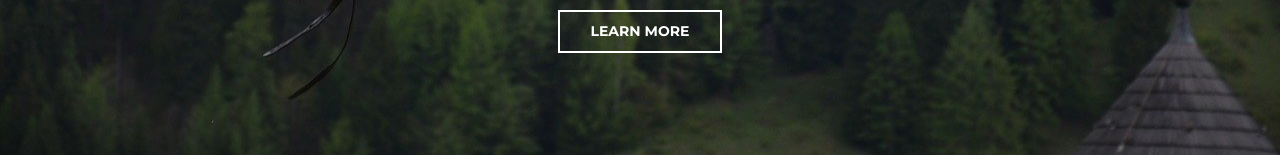
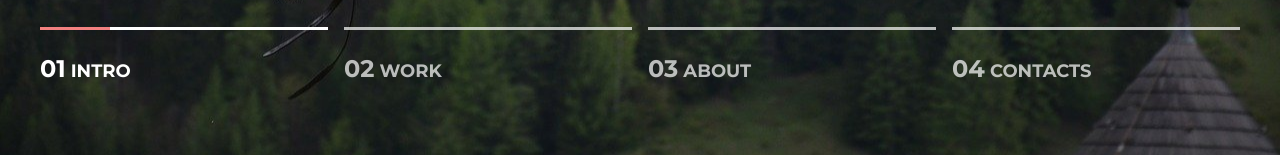
Before and after one commit to Arte-m/exampl1, a plain HTML site: page index.html in a window 1280 px wide. Shown: the part 645-800 px from the top of the page. Drawn offline with Linux system fonts and the light colour scheme.

Commit message:
add slider in futer

```diff
--- a/assets/css/style.css
+++ b/assets/css/style.css
@@ -121,6 +121,13 @@ text-transform: uppercase;
 .nav__link:hover {
   color: #fce38a;
 }
+.nav__link:hover::after, .nav__link.active::after {
+  opacity: 1;
+
+
+
+}
+
 .nav__link:hover:after {
   opacity: 1;
 }
@@ -144,3 +151,44 @@ text-transform: uppercase;
   color: #333;
 
 }
+/* slider */
+
+.slider {
+  display: flex;
+  justify-content: space-between;
+  margin-top: 30px;
+
+}
+.slider__item {
+  width: 24%;
+  padding: 20px 0;
+  position: relative;
+
+  border-top: 3px solid #fff;
+  opacity: 0.7;
+  font-size: 18px;
+  color: #fff;
+  text-transform: uppercase;
+}
+
+.slider__item.active {
+  opacity: 1;
+}
+
+.slider__item.active:before {
+content: "";
+display: block;
+width: 70px;
+height: 3px;
+background-color: #f38181;
+position: absolute;
+top: -3px;
+left: 0;
+z-index: 1;
+
+}
+
+.slider__num {
+  font-size: 24px;
+  font-weight: 700;
+}
--- a/index.html
+++ b/index.html
@@ -13,7 +13,7 @@
     <div class="header__inner">
     <div class="header__logo">MoGo</div>
     <nav class="nav">
-    <a class="nav__link" href="#">About</a>
+    <a class="nav__link active" href="#">About</a>
     <a class="nav__link" href="#">Servise</a>
     <a class="nav__link" href="#">Work</a>
     <a class="nav__link" href="#">Blog</a>
@@ -32,6 +32,24 @@
             <h1 class="intro__title">Welcome to MoGo</h1>
             <a class="btn" href="#">Learn more</a>
           </div>
+          <div class="slider">
+            <div class="slider__item active">
+              <span class="slider__num">01</span>
+              Intro
+            </div>
+            <div class="slider__item">
+              <span class="slider__num">02</span>
+              Work
+            </div>
+            <div class="slider__item">
+              <span class="slider__num">03</span>
+              About
+            </div>
+            <div class="slider__item">
+              <span class="slider__num">04</span>
+              Contacts
+            </div>
+          </div>
         </div>
     </div>
   </body>
```
